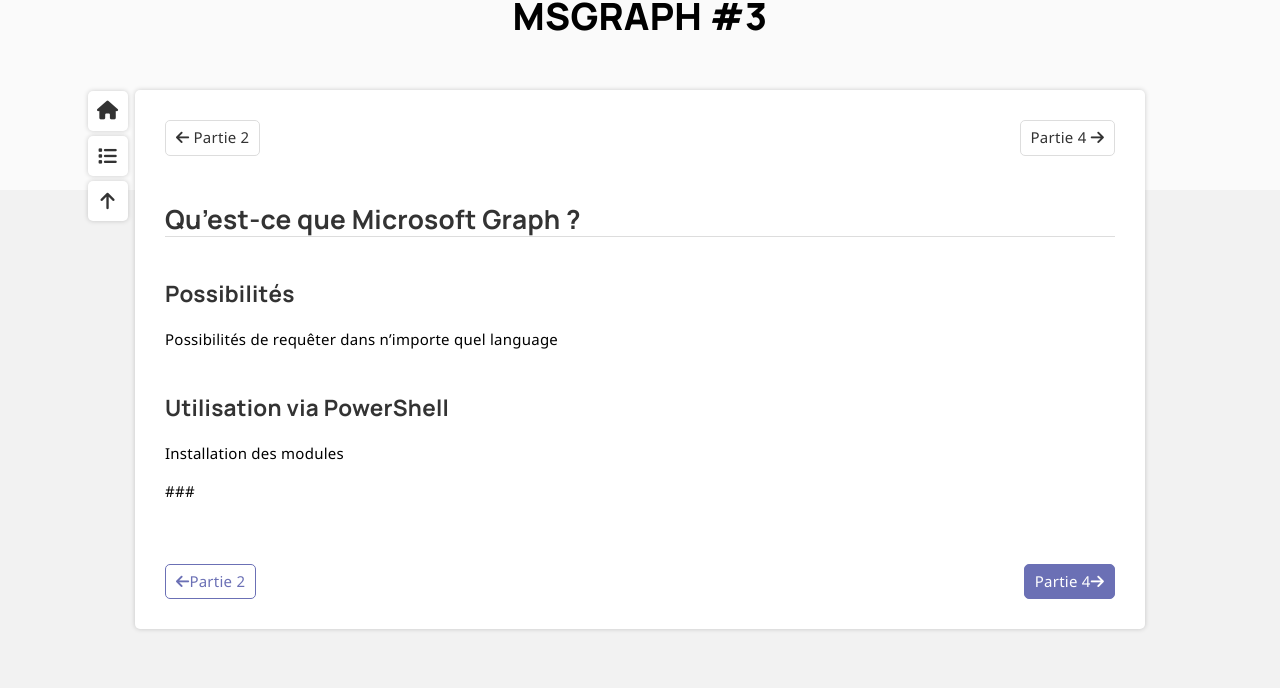
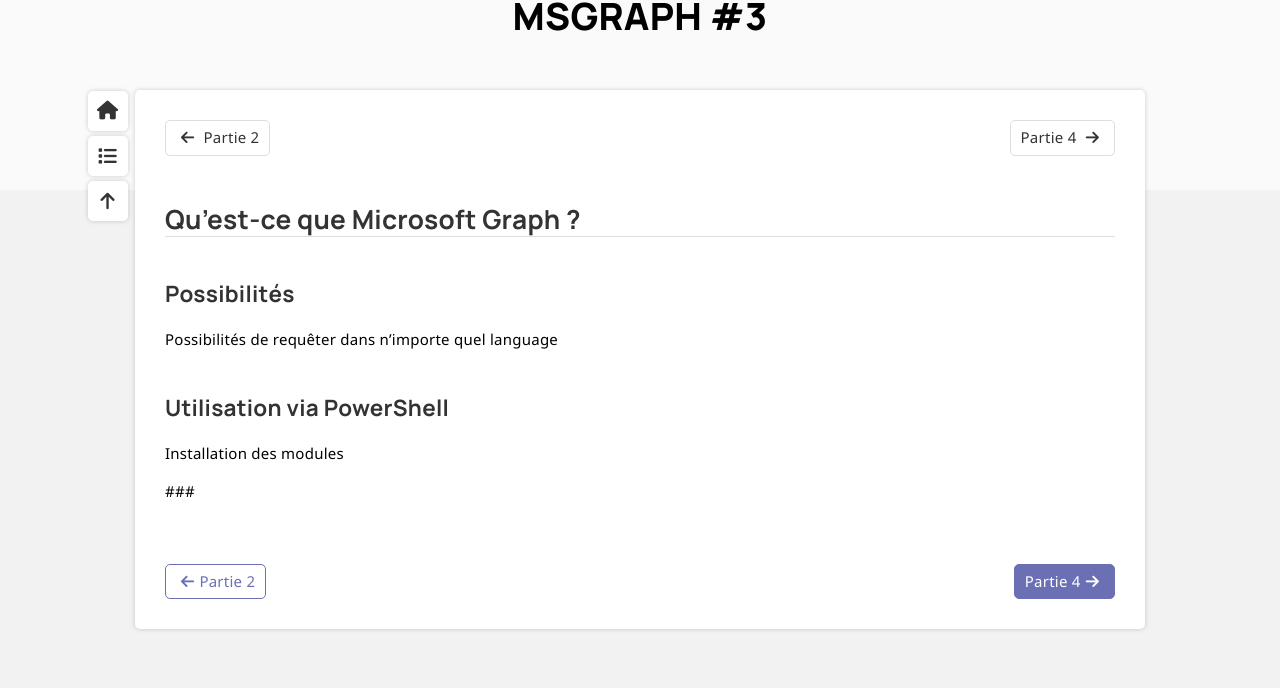
Before and after one commit to leobouard/leobouard.github.io, a Jekyll site: the page built from _posts/2023-09-17-cours-msgraph-003.md, in a window 1280 px wide. Shown: the part 113-801 px from the top of the page. Built offline with Jekyll 4.4.1, drawn with Linux system fonts in a browser that asks for light colours; nearby versions of some CDN libraries; some web fonts are replaced.

Commit message:
Update posts.scss

```diff
--- a/assets/css/posts.scss
+++ b/assets/css/posts.scss
@@ -204,6 +204,11 @@
     border-radius: var(--borderradius);
 }
 
+.top-buttons > a > i,
+.bottom-buttons > a > i {
+    margin: 0px 5px;
+}
+
 .top-buttons > a {
     color: var(--title);
     border: var(--border);
```
